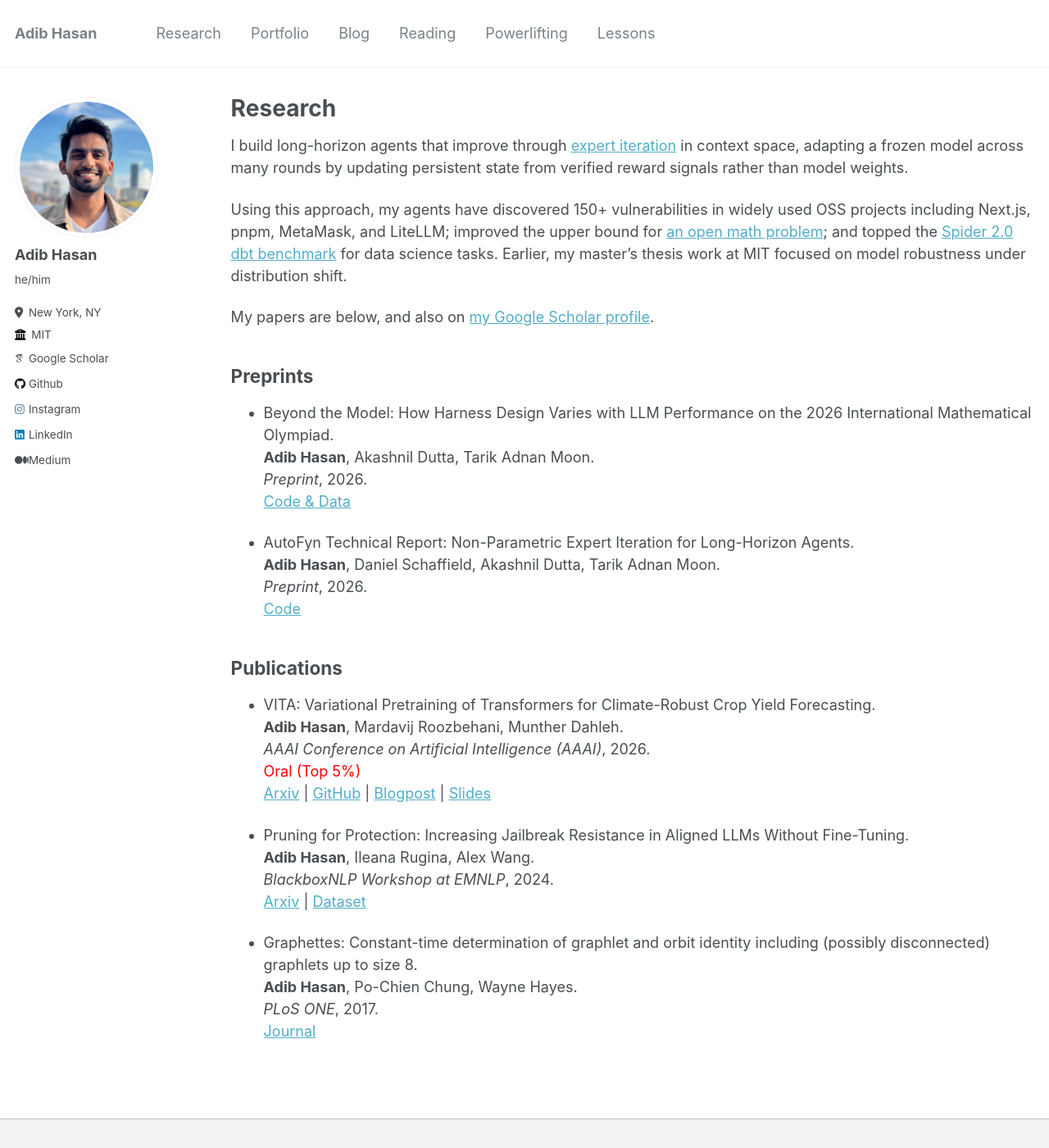
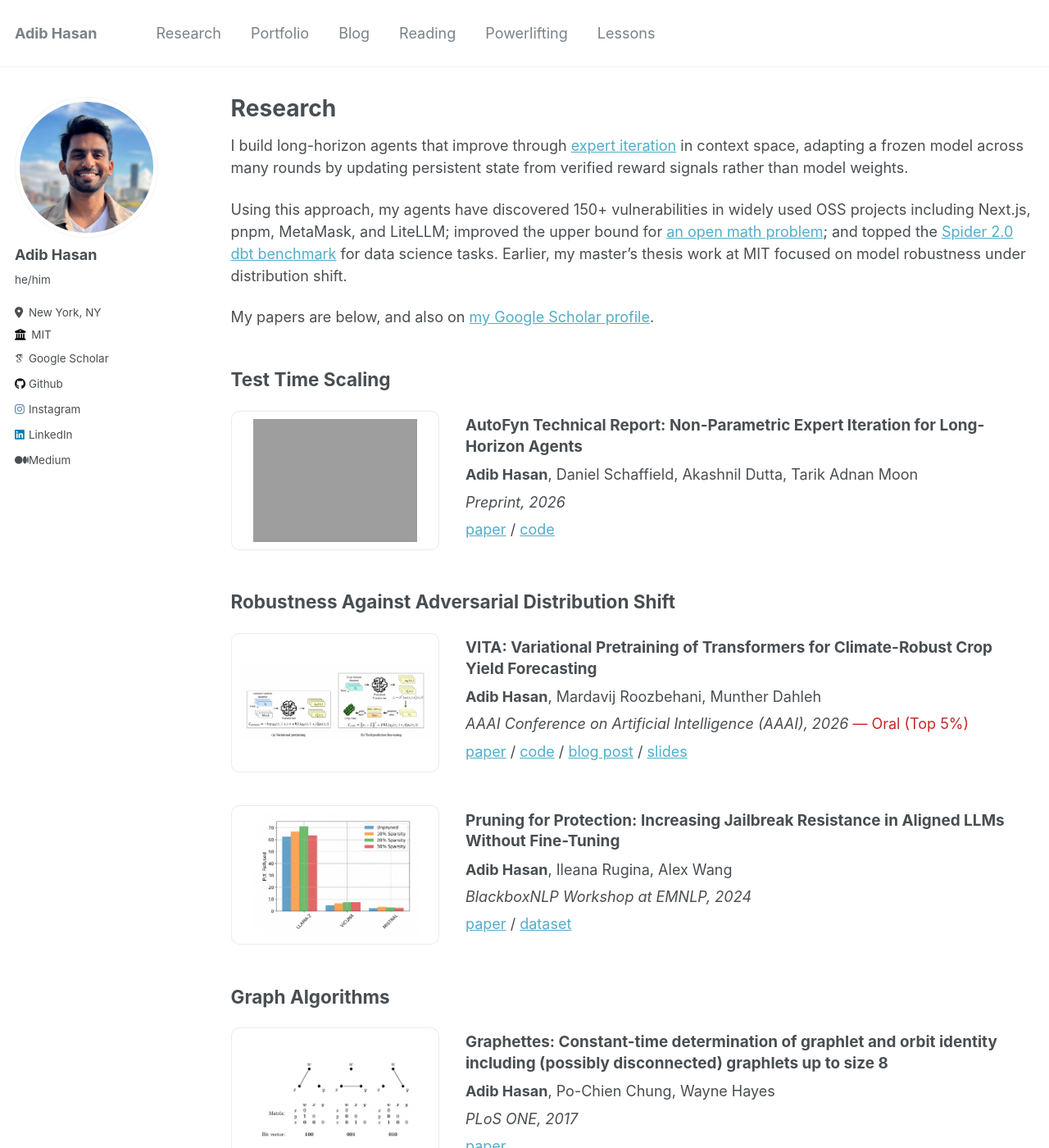
Before and after one commit to Neehan/neehan.github.io, a Jekyll site: the page built from _pages/research.md, in a window 1280 px wide and 1400 px high. Shown: the whole window at 82% size. Built offline with Jekyll 4.4.1, drawn with Linux system fonts in a browser that asks for light colours; some web fonts are replaced; grey boxes are pictures that could not be loaded.

Commit message:
Refresh research page layout

```diff
--- a/_pages/research.md
+++ b/_pages/research.md
@@ -13,35 +13,98 @@ Using this approach, my agents have discovered 150+ vulnerabilities in widely us
   <div class="wordwrap">My papers are below, and also on <a href="{{site.author.googlescholar}}">my Google Scholar profile</a>.</div>
 {% endif %}
 
-## Preprints
+<style>
+  .research-section { margin-top: 2.75rem; }
+  .research-section h2 { margin-bottom: 1.35rem; }
+  .paper-card {
+    display: grid;
+    grid-template-columns: minmax(180px, 26%) minmax(0, 1fr);
+    gap: 1.75rem;
+    align-items: center;
+    margin-bottom: 2.25rem;
+  }
+  .paper-visual {
+    box-sizing: border-box;
+    display: flex;
+    min-height: 150px;
+    align-items: flex-end;
+    padding: 1.25rem;
+    overflow: hidden;
+    border: 1px solid rgba(0, 0, 0, 0.08);
+    border-radius: 10px;
+    color: #fff;
+    font-size: 0.72rem;
+    font-weight: 700;
+    letter-spacing: 0.08em;
+    line-height: 1.35;
+    text-transform: uppercase;
+  }
+  .paper-visual img {
+    width: 100%;
+    height: 150px;
+    object-fit: contain;
+  }
+  .paper-visual--image { min-height: 0; padding: 0.5rem; background: #fff; }
+  .paper-details { min-width: 0; }
+  .paper-title { margin: 0 0 0.45rem; font-size: 1.05rem; line-height: 1.35; }
+  .paper-authors, .paper-venue, .paper-links { margin: 0.3rem 0; line-height: 1.55; }
+  .paper-venue { font-style: italic; }
+  .paper-note { color: #c62828; font-style: normal; }
+  .paper-links a { white-space: nowrap; }
+  @media (max-width: 700px) {
+    .paper-card { grid-template-columns: 1fr; gap: 1rem; }
+    .paper-visual { min-height: 120px; }
+  }
+</style>
 
-* Beyond the Model: How Harness Design Varies with LLM Performance on the 2026 International Mathematical Olympiad. <br>
-  **Adib Hasan**, Akashnil Dutta, Tarik Adnan Moon. <br>
-  *Preprint*, 2026. <br>
-  [Code & Data](https://github.com/SignalPilot-Labs/AutoFyn)
+<section class="research-section">
+  <h2>Test Time Scaling</h2>
+  <article class="paper-card">
+    <div class="paper-visual paper-visual--image"><img src="/images/autofyn_paper.png" alt="AutoFyn interface running a long-horizon security audit"></div>
+    <div class="paper-details">
+      <h3 class="paper-title">AutoFyn Technical Report: Non-Parametric Expert Iteration for Long-Horizon Agents</h3>
+      <p class="paper-authors"><strong>Adib Hasan</strong>, Daniel Schaffield, Akashnil Dutta, Tarik Adnan Moon</p>
+      <p class="paper-venue">Preprint, 2026</p>
+      <p class="paper-links"><a href="https://github.com/SignalPilot-Labs/AutoFyn/blob/production/results/autofyn_technical_report.pdf">paper</a> / <a href="https://github.com/SignalPilot-Labs/autoFyn/">code</a></p>
+    </div>
+  </article>
+</section>
 
-* AutoFyn Technical Report: Non-Parametric Expert Iteration for Long-Horizon Agents. <br>
-  **Adib Hasan**, Daniel Schaffield, Akashnil Dutta, Tarik Adnan Moon. <br>
-  *Preprint*, 2026. <br>
-  [Code](https://github.com/SignalPilot-Labs/AutoFyn)
+<section class="research-section">
+  <h2>Robustness Against Adversarial Distribution Shift</h2>
+  <article class="paper-card">
+    <div class="paper-visual paper-visual--image"><img src="/images/vita_paper.png" alt="Overview of VITA variational pretraining and crop-yield fine-tuning"></div>
+    <div class="paper-details">
+      <h3 class="paper-title">VITA: Variational Pretraining of Transformers for Climate-Robust Crop Yield Forecasting</h3>
+      <p class="paper-authors"><strong>Adib Hasan</strong>, Mardavij Roozbehani, Munther Dahleh</p>
+      <p class="paper-venue">AAAI Conference on Artificial Intelligence (AAAI), 2026 <span class="paper-note">— Oral (Top 5%)</span></p>
+      <p class="paper-links"><a href="https://arxiv.org/abs/2508.03589">paper</a> / <a href="https://github.com/Neehan/VITA">code</a> / <a href="/blog/vita/">blog post</a> / <a href="https://github.com/Neehan/VITA/blob/main/docs/Variational_Transformer_slides.pdf">slides</a></p>
+    </div>
+  </article>
 
-## Publications
+  <article class="paper-card">
+    <div class="paper-visual paper-visual--image"><img src="/images/pruning_for_protection_paper.png" alt="Refusal rates of pruned and unpruned language models"></div>
+    <div class="paper-details">
+      <h3 class="paper-title">Pruning for Protection: Increasing Jailbreak Resistance in Aligned LLMs Without Fine-Tuning</h3>
+      <p class="paper-authors"><strong>Adib Hasan</strong>, Ileana Rugina, Alex Wang</p>
+      <p class="paper-venue">BlackboxNLP Workshop at EMNLP, 2024</p>
+      <p class="paper-links"><a href="https://arxiv.org/abs/2401.10862">paper</a> / <a href="https://huggingface.co/datasets/notadib/harmful-tasks">dataset</a></p>
+    </div>
+  </article>
+</section>
 
-* VITA: Variational Pretraining of Transformers for Climate-Robust Crop Yield Forecasting. <br>
-  **Adib Hasan**, Mardavij Roozbehani, Munther Dahleh. <br>
-  *AAAI Conference on Artificial Intelligence (AAAI)*, 2026. <br>
-  <span style="color: red;">Oral (Top 5%)</span> <br>
-  [Arxiv](https://arxiv.org/abs/2508.03589) \| [GitHub](https://github.com/Neehan/VITA) \| [Blogpost](/blog/vita/) \| [Slides](https://github.com/Neehan/VITA/blob/main/docs/Variational_Transformer_slides.pdf)
-
-* Pruning for Protection: Increasing Jailbreak Resistance in Aligned LLMs Without Fine-Tuning. <br>
-  **Adib Hasan**, Ileana Rugina, Alex Wang. <br>
-  *BlackboxNLP Workshop at EMNLP*, 2024. <br>
-  [Arxiv](https://arxiv.org/abs/2401.10862) \| [Dataset](https://huggingface.co/datasets/notadib/harmful-tasks)
-
-* Graphettes: Constant-time determination of graphlet and orbit identity including (possibly disconnected) graphlets up to size 8. <br>
-  **Adib Hasan**, Po-Chien Chung, Wayne Hayes. <br>
-  *PLoS ONE*, 2017. <br>
-  [Journal](https://journals.plos.org/plosone/article?id=10.1371/journal.pone.0181570)
+<section class="research-section">
+  <h2>Graph Algorithms</h2>
+  <article class="paper-card">
+    <div class="paper-visual paper-visual--image"><img src="/images/graphette_paper.png" alt="Graph and bit-vector representations used by Graphettes"></div>
+    <div class="paper-details">
+      <h3 class="paper-title">Graphettes: Constant-time determination of graphlet and orbit identity including (possibly disconnected) graphlets up to size 8</h3>
+      <p class="paper-authors"><strong>Adib Hasan</strong>, Po-Chien Chung, Wayne Hayes</p>
+      <p class="paper-venue">PLoS ONE, 2017</p>
+      <p class="paper-links"><a href="https://journals.plos.org/plosone/article?id=10.1371/journal.pone.0181570">paper</a></p>
+    </div>
+  </article>
+</section>
 
 
 <!-- {% include base_path %}
```
Also changed, not shown: _pages/powerlifting.md (+1 -1 lines), images/graphette_paper.png (added), images/pruning_for_protection_paper.png (added), images/vita_paper.png (added), 1 other file.
